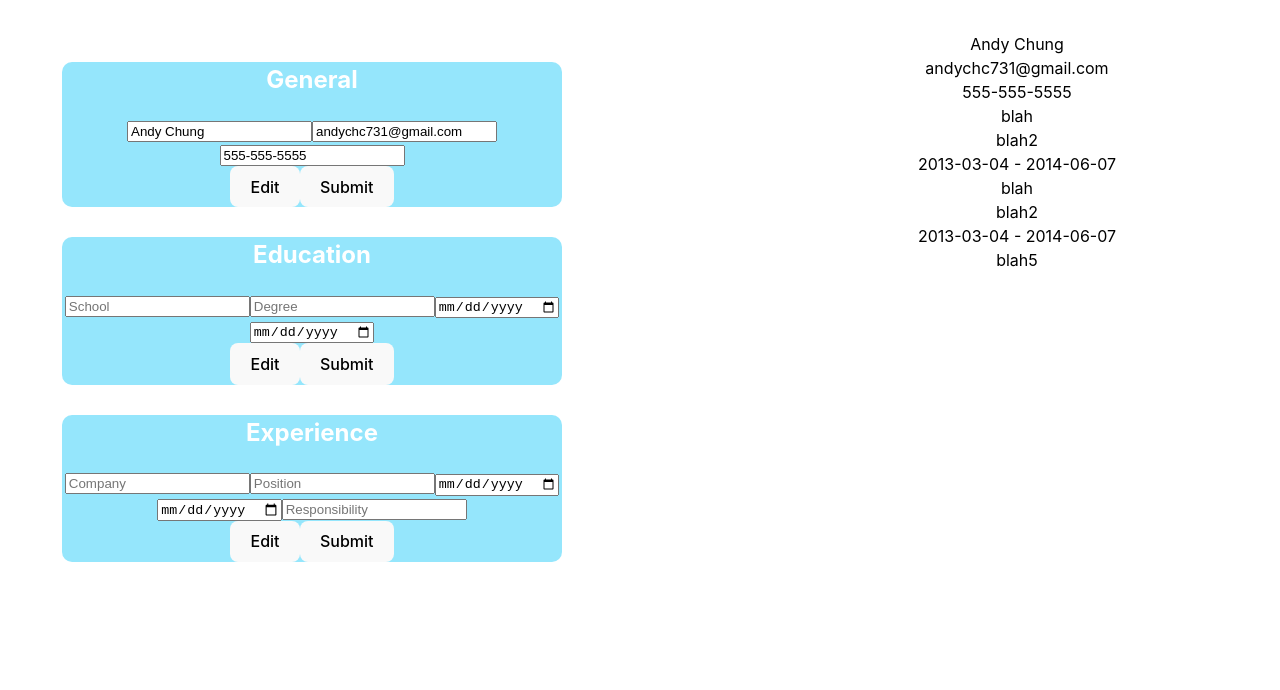
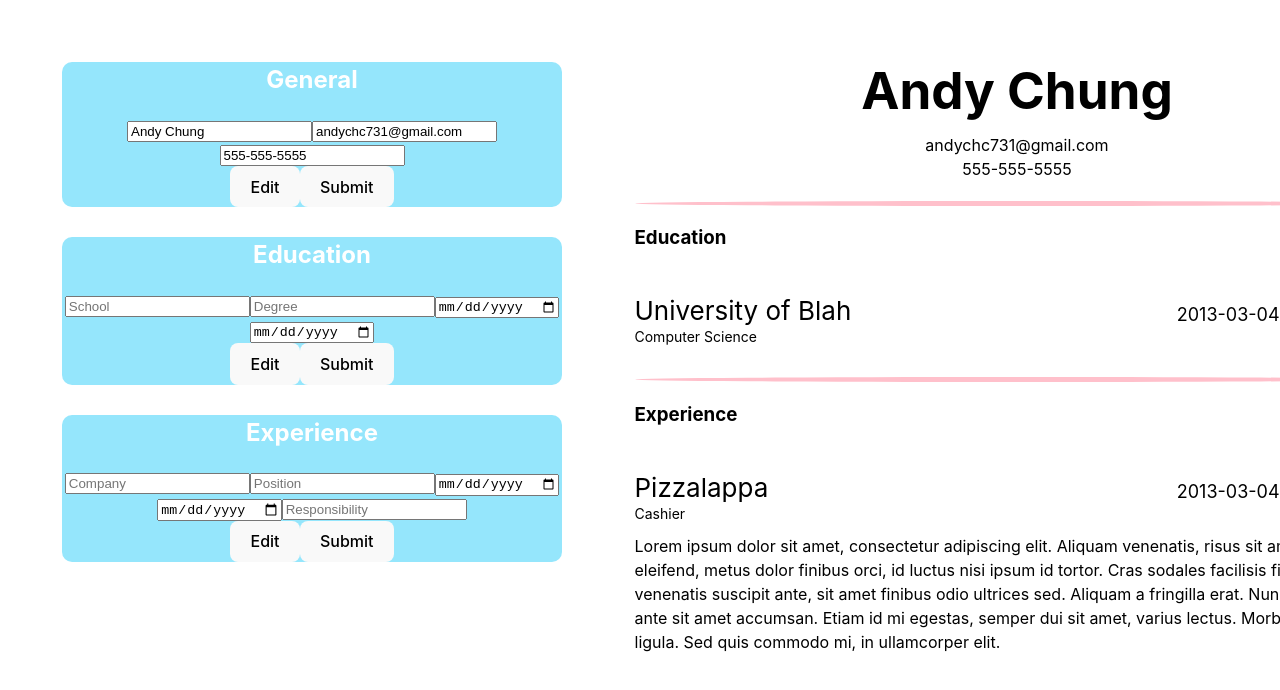
Before and after one commit to Andyc731/cv_app, a React (Vite) app: page / in a window 1280 px wide. Shown: the top 690 px of the page. Built offline with nearby package versions, Linux system fonts and the light colour scheme.

Commit message:
Change default values for displaying on page and add styles to them

```diff
--- a/src/App.css
+++ b/src/App.css
@@ -41,10 +41,17 @@
   color: #888;
 }
 
+h1 {
+  margin-top: 30px;
+}
+
 .page {
   width: 850px;
   height: 1100px;
   background-color: white;
+  display: flex;
+  flex-direction: column;
+  align-items: center;
 }
 
 div {
@@ -63,6 +70,53 @@ form {
   grid-template-columns: 1fr 1fr;
 }
 
+.email {
+  margin-top: -20px;
+}
+
+.phone {
+  margin-bottom: 20px;
+}
+
 h2 {
   color: white;
 }
+
+.education,
+.experience {
+  text-align: start;
+  font-size: 26px;
+  display: grid;
+  grid-template-columns: 1fr 1fr;
+  width: 90%;
+  margin: 20px;
+}
+
+.description {
+  grid-column: 1 / 3;
+  font-size: 16px;
+}
+
+.date {
+  text-align: end;
+  font-size: 18px;
+  padding-top: 10px;
+}
+
+.title {
+  font-size: 14px;
+  margin-top: -4px;
+  margin-bottom: 10px
+}
+
+h3 {
+  width: 90%;
+  text-align: start;
+}
+
+.divider {
+  background-color: pink;
+  height: 5px;
+  width: 90%;
+  border-radius: 50%;
+}
--- a/src/App.jsx
+++ b/src/App.jsx
@@ -13,8 +13,8 @@ function Form() {
     name: 'Andy Chung',
     email: 'andychc731@gmail.com',
     phone: '555-555-5555',
-    education: [{institution: 'blah', degree: 'blah2', startDate: '2013-03-04', endDate: '2014-06-07'}],
-    experience: [{workPlace: 'blah', title: 'blah2', startDate: '2013-03-04', endDate: '2014-06-07', description: 'blah5'}]
+    education: [{institution: 'University of Blah', degree: 'Computer Science', startDate: '2013-03-04', endDate: '2014-06-07'}],
+    experience: [{workPlace: 'Pizzalappa', title: 'Cashier', startDate: '2013-03-04', endDate: '2014-06-07', description: 'Lorem ipsum dolor sit amet, consectetur adipiscing elit. Aliquam venenatis, risus sit amet elementum eleifend, metus dolor finibus orci, id luctus nisi ipsum id tortor. Cras sodales facilisis finibus. Donec venenatis suscipit ante, sit amet finibus odio ultrices sed. Aliquam a fringilla erat. Nunc sagittis id ante sit amet accumsan. Etiam id mi egestas, semper dui sit amet, varius lectus. Morbi et finibus ligula. Sed quis commodo mi, in ullamcorper elit.'}]
   });
 
   const [inputShow, setInputShow] = useState({
--- a/src/components/pageContent.jsx
+++ b/src/components/pageContent.jsx
@@ -2,23 +2,32 @@ function PageContent (content) {
     return (
 
     <div className='page'>
-        <div className='name'>{content.name}</div>
+        <h1>{content.name}</h1>
         <div className='email'>{content.email}</div>
         <div className='phone'>{content.phone}</div>
+        <div className="divider"></div>
+        <h3>Education</h3>
         {content.education.map((education, index) => (
         <div key={index} className='education'>
-            <div>{education.institution}</div>
-            <div>{education.degree}</div>
-            <div>{education.startDate} - {education.endDate}</div>
+            <div>
+                <div className="header">{education.institution}</div>
+                <div className="title">{education.degree}</div>
+            </div>
+            <div className="date">{education.startDate} - {education.endDate}</div>
         </div>
         )
         )}
+        <div className="divider"></div>
+
+        <h3>Experience</h3>
         {content.experience.map((experience, index) => (
         <div key={index} className='experience'>
-            <div>{experience.workPlace}</div>
-            <div>{experience.title}</div>
-            <div>{experience.startDate} - {experience.endDate}</div>
-            <div>{experience.description}</div>
+            <div>
+                <div className="header">{experience.workPlace}</div>
+                <div className="title">{experience.title}</div>
+            </div>
+            <div className="date">{experience.startDate} - {experience.endDate}</div>
+            <div className="description">{experience.description}</div>
         </div>
         )
         )}
```
